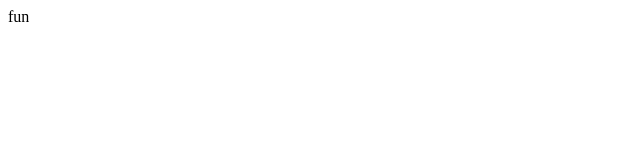
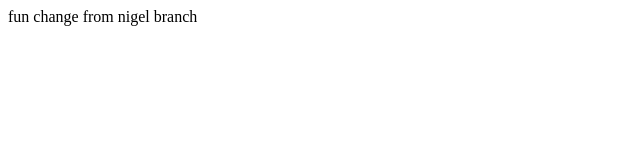
Before and after one commit to nlevine1/test3, a plain HTML site: page index.html in a window 1280 px wide. Shown: the whole page, without its empty margins (0-640 px from the left). Drawn offline with Linux system fonts and the light colour scheme.

Commit message:
added line

```diff
--- a/index.html
+++ b/index.html
@@ -9,6 +9,7 @@
 
 <body>
     fun
+    change from nigel branch
 </body>
 
 </html>
```
